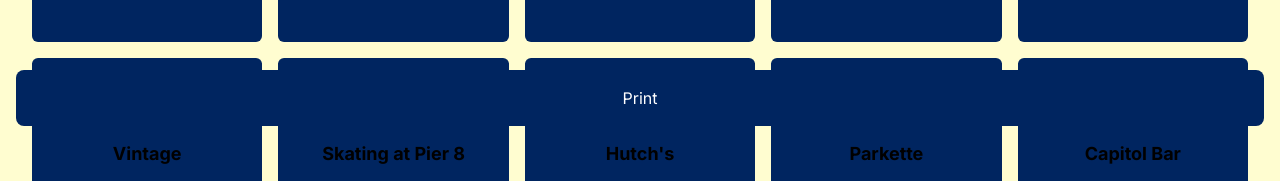
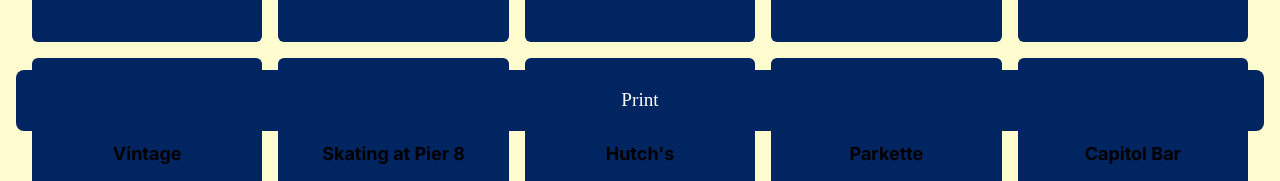
Before and after one commit to MattVinall/Hamilton-Bingo, a Next.js app: page / in a window 1280 px wide. Shown: the part 1716-1897 px from the top of the page. Built offline with nearby package versions, Linux system fonts and the light colour scheme.

Commit message:
update button font style

```diff
--- a/app/globals.css
+++ b/app/globals.css
@@ -41,7 +41,7 @@
   font-family: "Bright Regular";
 }
 
-h1, h2, p, a {
+h1, h2, p, a, button {
   font-family: 'Gotham Medium';
   font-size: 1.2rem;
 }
```
